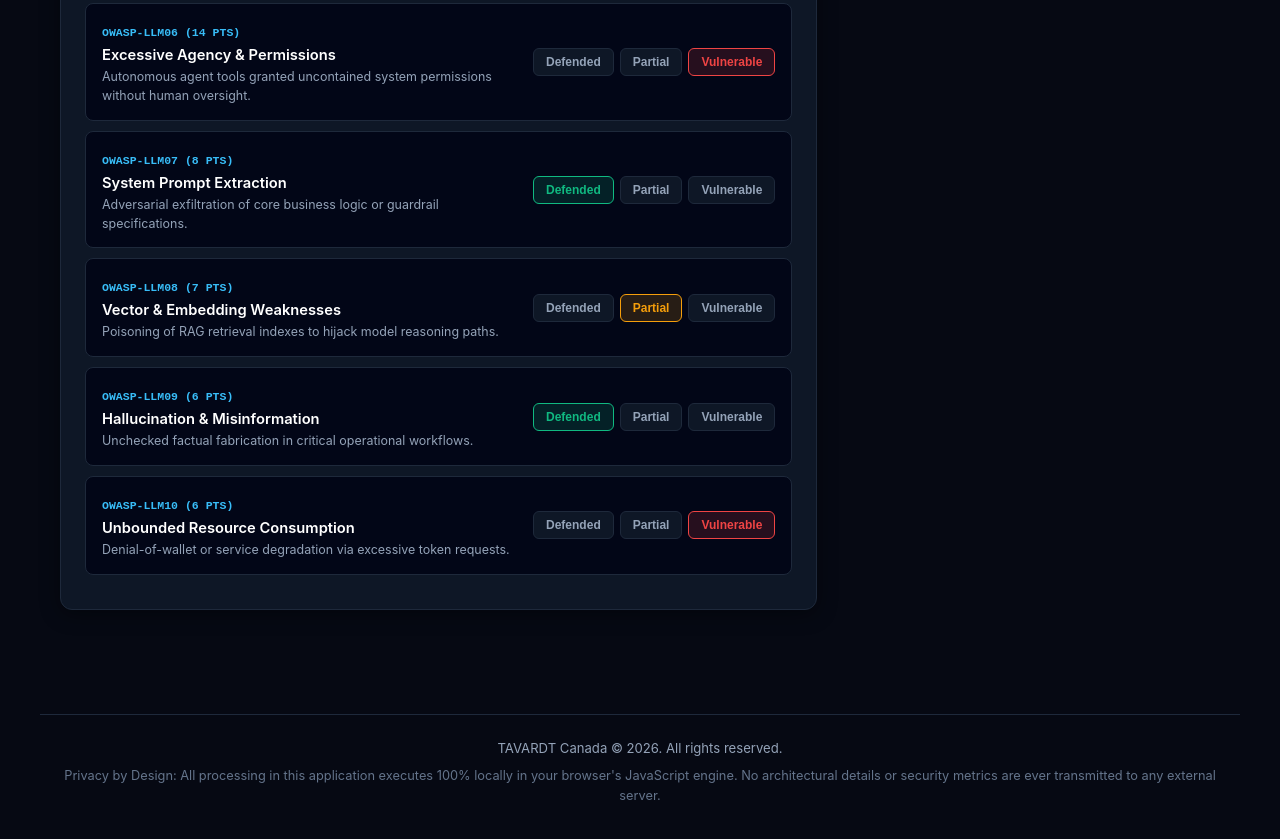
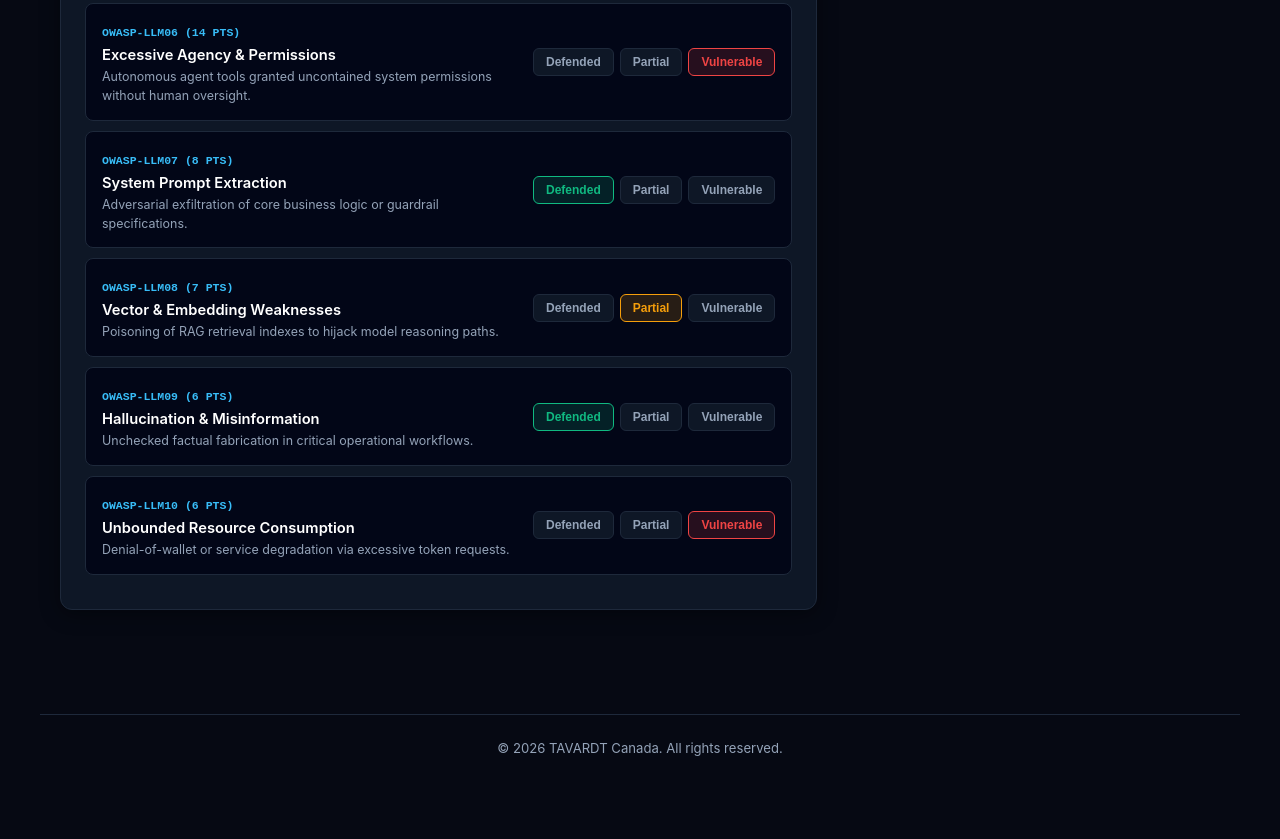
Before and after one commit to TAVARDT-Canada/ai-threat-matrix-ca, a plain HTML site: page index.html in a window 1280 px wide. Shown: the part 1235-2074 px from the top of the page. After the commit the page ends 2053 px from the top, so only its background shows below. Drawn offline with Linux system fonts and the light colour scheme.

Commit message:
style: simplify navigation hub links and streamline footer

```diff
--- a/index.html
+++ b/index.html
@@ -357,11 +357,6 @@
       color: var(--accent);
       text-decoration: none;
     }
-    .privacy-notice {
-      margin-top: 8px;
-      font-size: 0.8rem;
-      color: #64748b;
-    }
   </style>
 </head>
 <body>
@@ -373,7 +368,7 @@
     </div>
     <div class="nav-links">
       <a href="https://ag.tavardt.com/ca/" target="_blank" rel="noopener">Official Portal</a>
-      <a href="https://tools.tavardt.com/ca/" target="_blank" rel="noopener">TAVARDT Tools Hub</a>
+      <a href="https://tools.tavardt.com/ca/" target="_blank" rel="noopener">Tools Hub</a>
       <a href="https://ag.tavardt.com/ca/contact/" target="_blank" rel="noopener">Technical Support</a>
     </div>
   </header>
@@ -459,10 +454,7 @@
   </div>
 
   <footer>
-    <div>TAVARDT Canada &copy; 2026. All rights reserved.</div>
-    <div class="privacy-notice">
-      Privacy by Design: All processing in this application executes 100% locally in your browser's JavaScript engine. No architectural details or security metrics are ever transmitted to any external server.
-    </div>
+    <div>&copy; 2026 TAVARDT Canada. All rights reserved.</div>
   </footer>
 
   <script>
```
